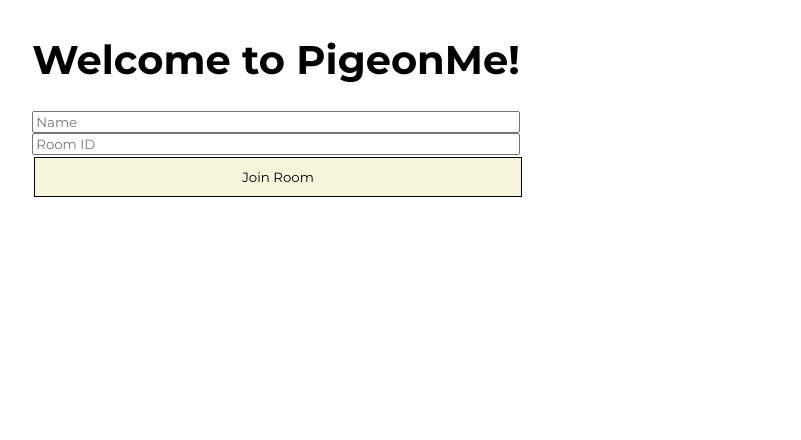
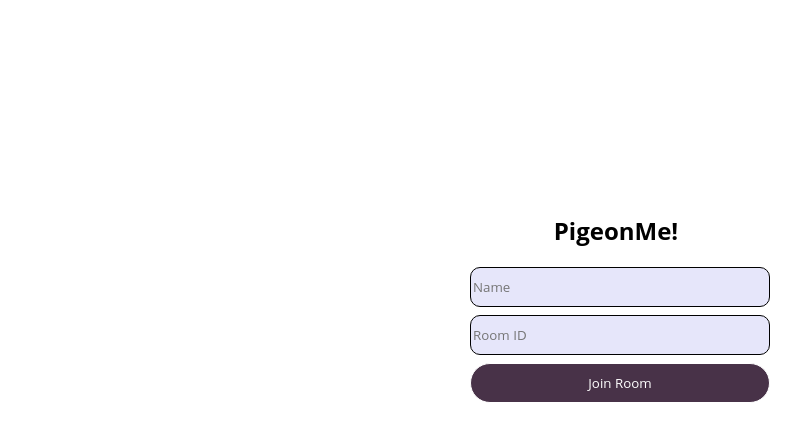
Before and after one commit to AliDzulfiqar/PigeonMeProject, a React (Create React App) app in the folder client/: page / in a window 1280 px wide. Shown: the top 440 px of the page, without its empty margins (32-833 px from the left). Built offline with nearby package versions, Linux system fonts and the light colour scheme; no server answers.

Commit message:
Adjust styling

```diff
--- a/client/src/App.css
+++ b/client/src/App.css
@@ -1,15 +1,24 @@
-@import url("https://fonts.googleapis.com/css2?family=Montserrat:wght@300;400;500;600;700&display=swap");
-
 * {
   box-sizing: border-box;
-  font-family: "Montserrat", sans-serif;
+  font-family: "Open Sans", sans-serif;
 }
 
 .app {
-  max-width: 600px;
+  width: 100vw;
+  height: 100vh;
   display: flex;
   align-items: center;
   justify-content: center;
+}
+
+.create-room--header {
+  font-size: 24px;
+  text-align: center;
+}
+
+.main-page {
+  width: 300px;
+  height: 420px;
 }
 
 #create-room {
@@ -18,18 +27,29 @@
   flex-direction: column;
 }
 
-h1 {
-  font-size: 40px;
+input {
+  width: 100%;
+  outline: none;
+  border: 1px solid;
+  border-radius: 10px;
+  margin: 4px;
+  height: 40px;
+  transition: all 300ms ease;
+  background-color: rgb(230, 230, 250);
+  color: black;
+  text-decoration: none;
 }
 
 button {
   width: 100%;
   outline: none;
   border: 1px solid;
-  margin: 2px;
+  border-radius: 20px;
+  margin: 4px;
   height: 40px;
   transition: all 300ms ease;
-  background-color: beige;
+  background-color: rgb(72, 50, 72);
+  color: #fff;
 }
 
 button:hover {
@@ -43,8 +63,6 @@
 }
 
 /* CHAT */
-
-
 .chat-window {
   width: 300px;
   height: 420px;
@@ -157,7 +175,7 @@
 }
 
 .chat-window .chat-footer {
-  height: 40px;
+  height: auto;
   border: 1px solid #263238;
   border-top: none;
   display: flex;
--- a/client/src/App.js
+++ b/client/src/App.js
@@ -8,7 +8,7 @@
 function App() {
   const [username, setUsername] = useState("");
   const [room, setRoom] = useState("");
-  const [showChat, setShowChat] = useState(false)
+  const [showChat, setShowChat] = useState(false);
 
   const joinRoom = () => {
     if (username !== "" && room !== "") {
@@ -17,12 +17,11 @@
     }
   };
 
-
   return (
     <div className="app">
       {!showChat ? (
         <div className="main-page">
-        <h1 className="create-room--header">Welcome to PigeonMe!</h1>
+          <h1 className="create-room--header">PigeonMe!</h1>
           <div className="form-wrapper">
             <input
               type="text"
@@ -37,11 +36,11 @@
             <button onClick={joinRoom}>Join Room</button>
           </div>
         </div>
-      ):(
+      ) : (
         <Chat socket={socket} username={username} room={room} />
       )}
     </div>
-  )
+  );
 }
 
 export default App;
--- a/client/src/Chat.js
+++ b/client/src/Chat.js
@@ -57,7 +57,7 @@
                 <div className="message-wrapper">
                   <div className="message-content" key={messageContent.id}>
                     {messageContent.image && (
-                      <img src={messageContent.image} className="sent-image" />
+                      <img src={messageContent.image} className="sent-image" alt=""/>
                     )}
                     {messageContent.message && <p>{messageContent.message}</p>}
                   </div>
```
Lines whose indentation alone changed are shown as unchanged.
